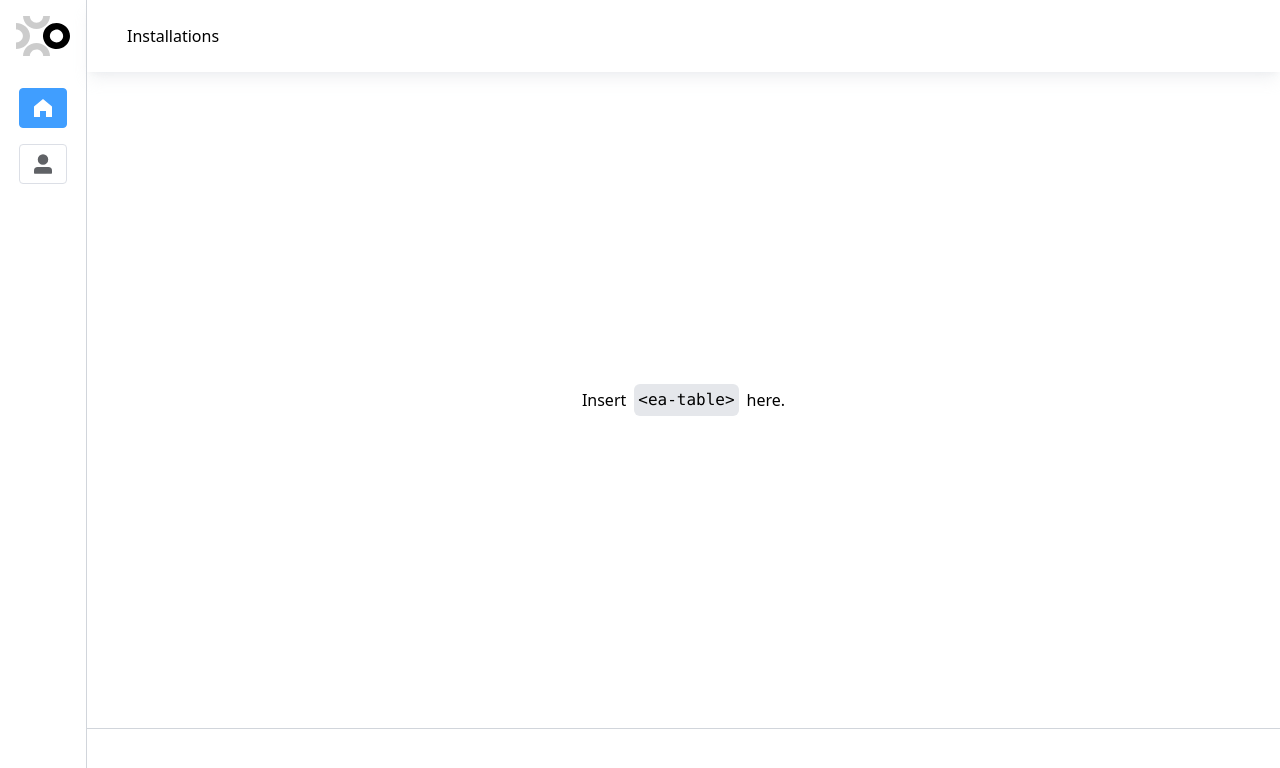
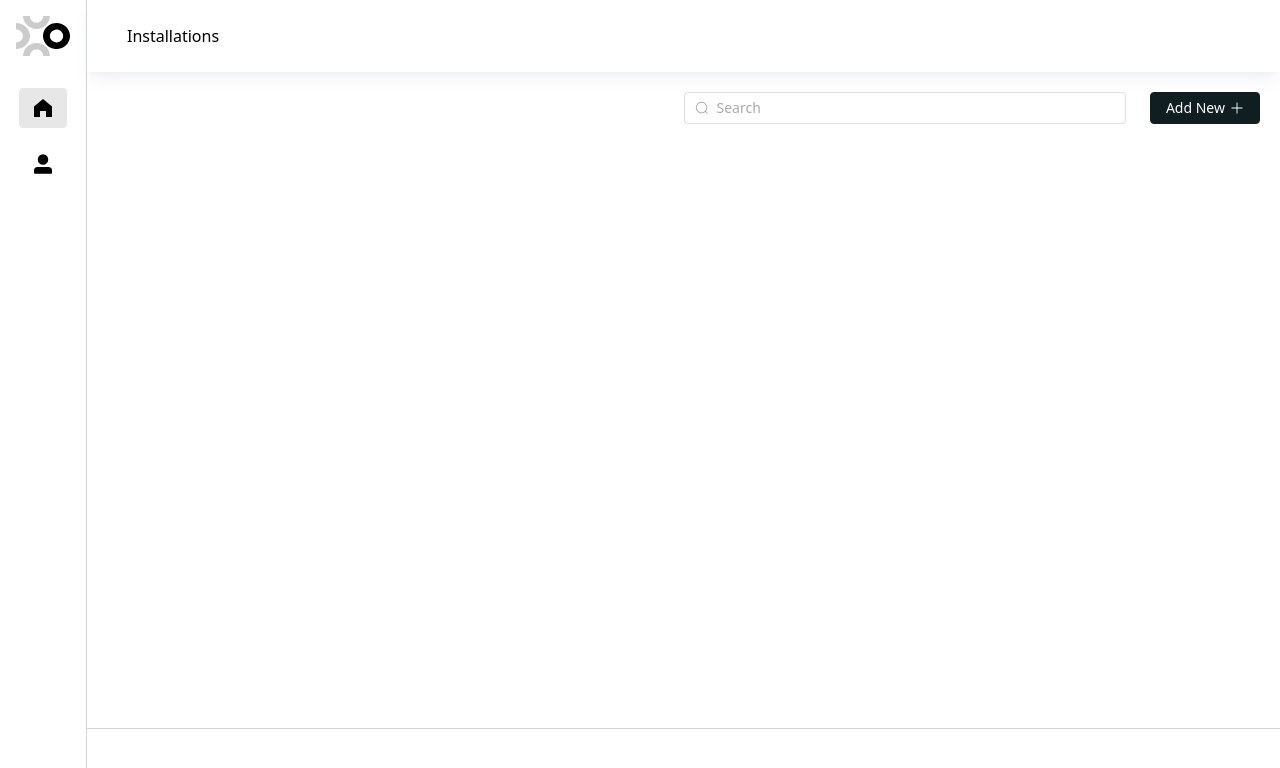
Before and after one commit to AlexBeje/opendit, a Nuxt app: page / in a window 1280 px wide. Shown: the top 768 px of the page. Built offline with nearby package versions, Linux system fonts and the light colour scheme.

Commit message:
📦 NEW: Added the searcher component.

```diff
--- a/app.vue
+++ b/app.vue
@@ -3,7 +3,7 @@
     <div class="common-layout">
       <el-container class="min-h-screen">
         <el-aside width="auto" class="border-r-[1px] border-r-gray-300 p-4">
-          <SideMenu />
+          <SideBar />
         </el-aside>
         <el-container>
           <el-header height="auto"><Header title="Installations" /></el-header>
--- a/components/Menu.vue
+++ b/components/Menu.vue
@@ -4,7 +4,7 @@
       size="large"
       class="w-12 m-0"
       v-for="menuItem in menuItems"
-      :type="menuItem.selected ? 'primary' : 'default'"
+      :color="menuItem.selected ? '#E7E7E7' : '#fff'"
     >
       <component :is="menuItem.icon" class="w-6" />
     </el-button>
--- /dev/null
+++ b/components/Searcher.vue
@@ -0,0 +1,12 @@
+<template>
+  <div class="w-full sm:w-1/2 flex gap-6 ml-auto">
+    <el-input placeholder="Search" :prefix-icon="Search" />
+    <el-button type="primary" color="#111E21">
+      Add New<el-icon class="el-icon--right"><Plus /></el-icon>
+    </el-button>
+  </div>
+</template>
+
+<script setup lang="ts">
+import { Plus, Search } from '@element-plus/icons-vue';
+</script>
--- a/pages/index.vue
+++ b/pages/index.vue
@@ -1,5 +1,3 @@
 <template>
-  <div class="flex h-full items-center justify-center">
-    Insert <code class="bg-gray-200 mx-2 p-1 rounded-md">{{'<ea-table>'}}</code> here.
-  </div>
+  <Searcher />
 </template>
```
Also changed, not shown: components/SideBar.vue (renamed from components/SideMenu.vue).
